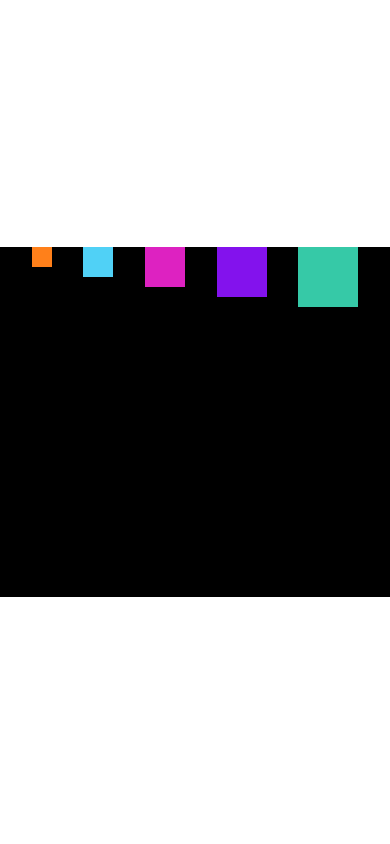
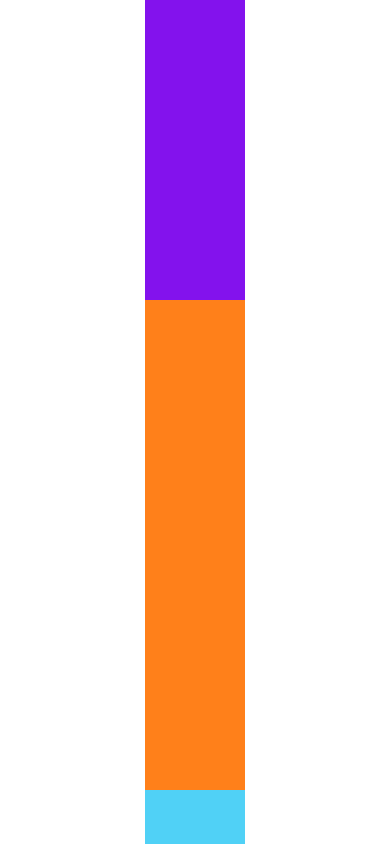
Before and after one commit to Leodf/projetos-react-native, a React Native app in the folder exercicios/: screen / in a window 390 px wide. Built offline with nearby package versions, Linux system fonts and the light colour scheme.

Commit message:
usando flexbox 4

```diff
--- a/exercicios/src/App.js
+++ b/exercicios/src/App.js
@@ -1,7 +1,8 @@
 import React from "react"
 import { Text, SafeAreaView , StyleSheet } from 'react-native'
 
-import FlexboxV3 from "./components/layout/FlexboxV3"
+import FlexboxV4 from "./components/layout/FlexboxV4"
+//import FlexboxV3 from "./components/layout/FlexboxV3"
 //import FlexboxV2 from "./components/layout/FlexboxV2"
 //import FlexboxV1 from "./components/layout/FlexboxV1"
 //import Quadrado from "./components/layout/Quadrado"
@@ -26,8 +27,9 @@
 
 export default () => (
     <SafeAreaView style = {style.App}>
+        <FlexboxV4 />
+        {/*
         <FlexboxV3 />
-        {/*
         <FlexboxV2 />
         <FlexboxV1 />
         <DigiteSeuNome />
--- /dev/null
+++ b/exercicios/src/components/layout/FlexboxV4.js
@@ -0,0 +1,36 @@
+import React from 'react'
+import { View, StyleSheet } from 'react-native'
+
+
+export default props => {
+    return (
+        <View style={style.FlexV4}>
+            <View style={style.V0} />
+            <View style={style.V1} />
+            <View style={style.V2} />
+        </View>
+    )
+}
+
+const style = StyleSheet.create({
+    FlexV4: {
+        flexGrow: 1,
+        width: 100,
+        backgroundColor: '#000',
+    },
+
+    V0: {
+        backgroundColor: '#8312ed',
+        height: 300,
+    },
+
+    V1: {
+        backgroundColor: '#ff801a',
+        flexGrow: 9,
+    },
+
+    V2: {
+        backgroundColor: '#50d1f6',
+        flexGrow: 1,
+    },
+})
```
